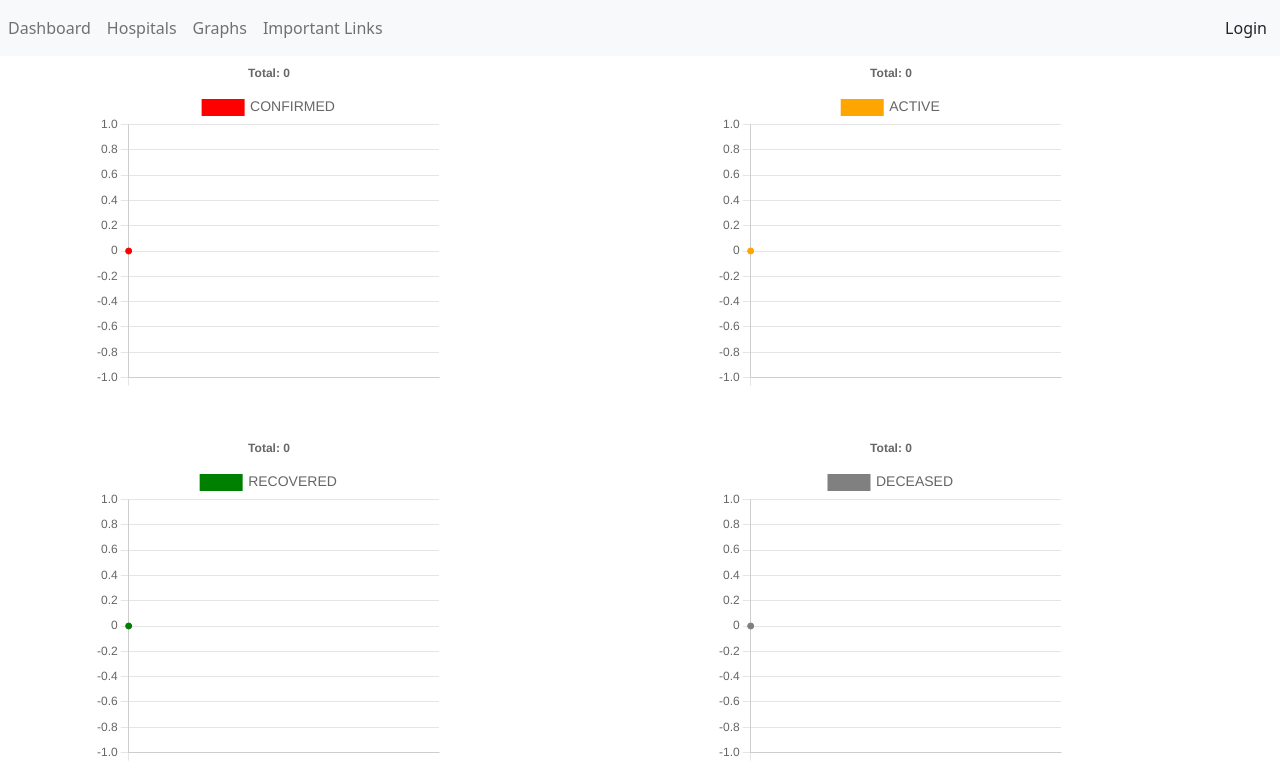
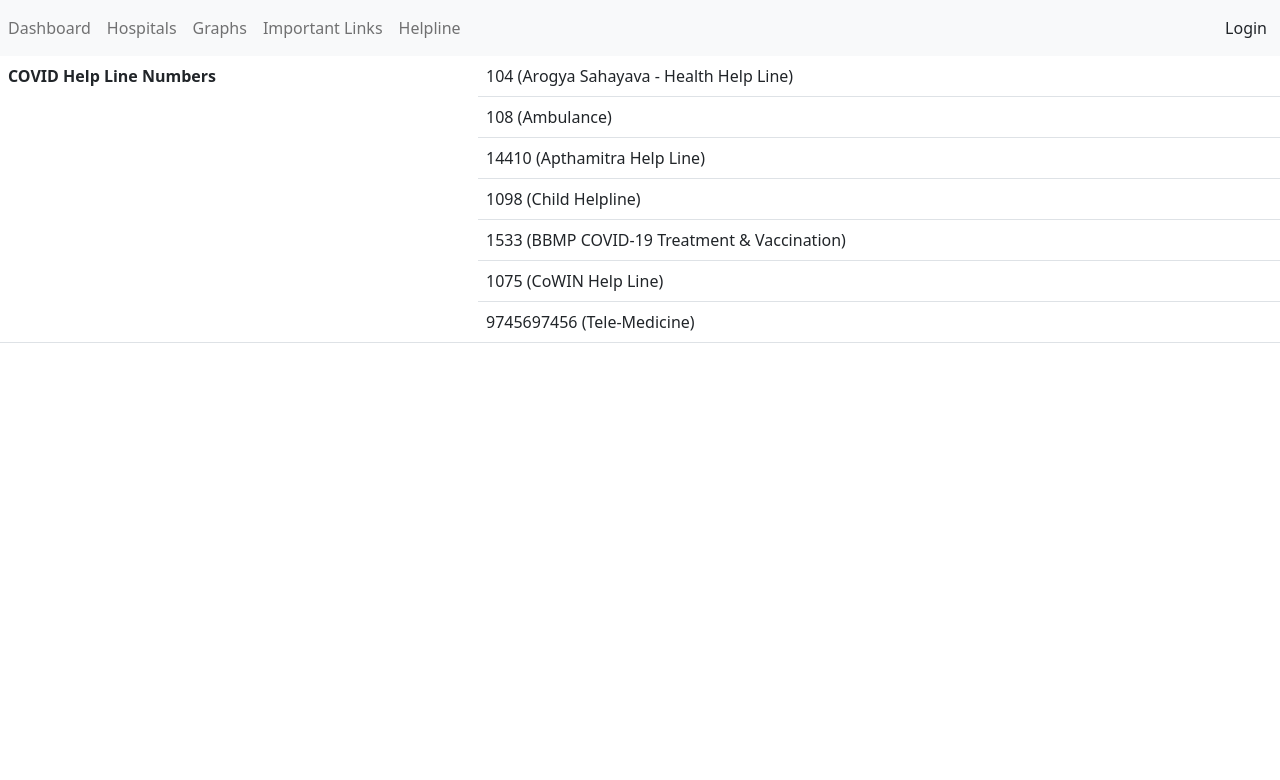
Before and after one commit to arvind1705/covid_vis, a Django app: page /helpline/ in a window 1280 px wide. Shown: the top 780 px of the page. Run offline with Django 3.2, Linux system fonts and the light colour scheme; data that the repository does not hold is empty; some libraries are stand-ins or nearby versions.

Commit message:
Add helpline page.

```diff
--- a/covid_vis/core/templates/base.html
+++ b/covid_vis/core/templates/base.html
@@ -53,6 +53,9 @@
           <li class="nav-item">
             <a class="nav-link" href="{% url 'links' %}">Important Links</a>
           </li>
+          <li class="nav-item">
+            <a class="nav-link" href="{% url 'helpline' %}">Helpline</a>
+          </li>
         </ul>
       </div>
       <form class="form-inline" action="/admin/">
--- /dev/null
+++ b/covid_vis/core/templates/helpline.html
@@ -0,0 +1,38 @@
+{% extends "base.html" %} {% block content %}
+
+<div>
+  <div>
+    <table class="table">
+      <tbody>
+        <tr>
+          <td colspan="2" rowspan="7">
+            <strong>COVID Help Line Numbers</strong>
+          </td>
+          <td>104 (Arogya Sahayava - Health Help Line)</td>
+        </tr>
+        <tr>
+          <td>108 (Ambulance)</td>
+        </tr>
+        <tr>
+          <td>14410 (Apthamitra Help Line)</td>
+        </tr>
+        <tr>
+          <td>1098 (Child Helpline)</td>
+        </tr>
+        <tr>
+          <td>1533 (BBMP COVID-19 Treatment &amp; Vaccination)</td>
+        </tr>
+        <tr>
+          <td>1075 (CoWIN Help Line)</td>
+        </tr>
+        <tr>
+          <td>9745697456 (Tele-Medicine)</td>
+        </tr>
+      </tbody>
+      <colgroup>
+        <col />
+      </colgroup>
+    </table>
+  </div>
+</div>
+{% endblock content %}
--- a/covid_vis/core/views.py
+++ b/covid_vis/core/views.py
@@ -214,6 +214,17 @@ def links(request):
     return render(request, "links.html")
 
 
+def helpline(request):
+    """_summary_
+
+    Args:
+        data (_type_): _description_
+
+    Returns:
+        _type_: _description_
+    """
+    return render(request, "helpline.html")
+
 def hospital_detail(request, hospital_id):
     """_summary_
     Args:
--- a/covid_vis/urls.py
+++ b/covid_vis/urls.py
@@ -26,5 +26,6 @@ urlpatterns = [
     path("<int:hospital_id>", views.hospital_detail, name="hospital_detail"),
     path("graphs/", views.graphs, name="graphs"),
     path("links/", views.links, name="links"),
+    path("helpline/", views.helpline, name="helpline"),
     re_path("", views.index, name="index"),
 ]
```
Also changed, not shown: .trunk/trunk.yaml, 1 other file.
